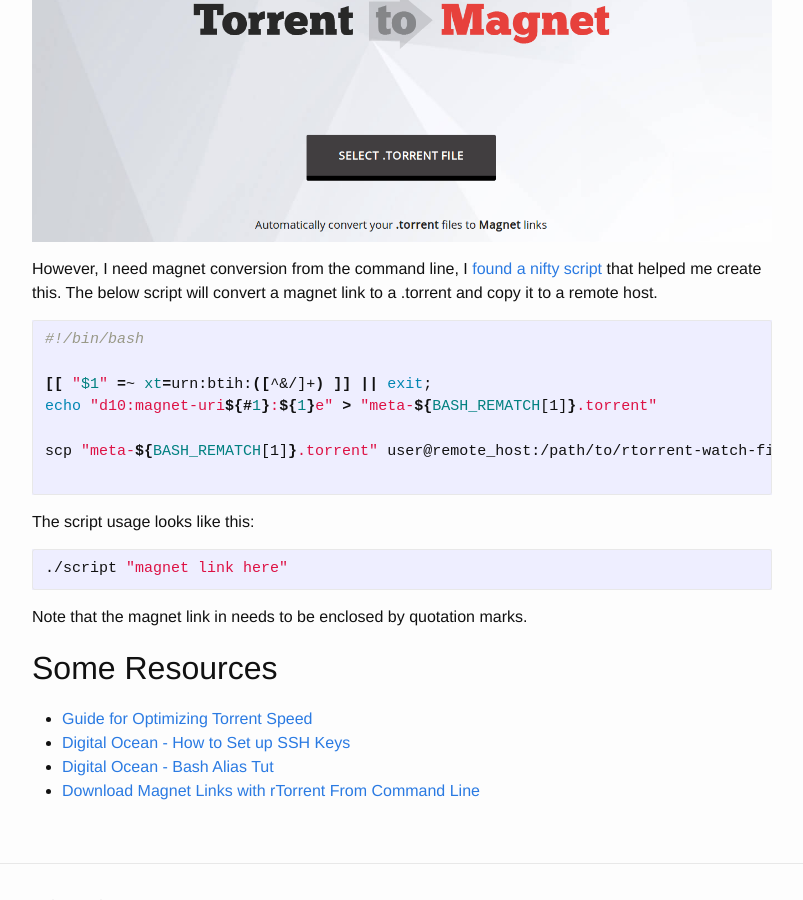
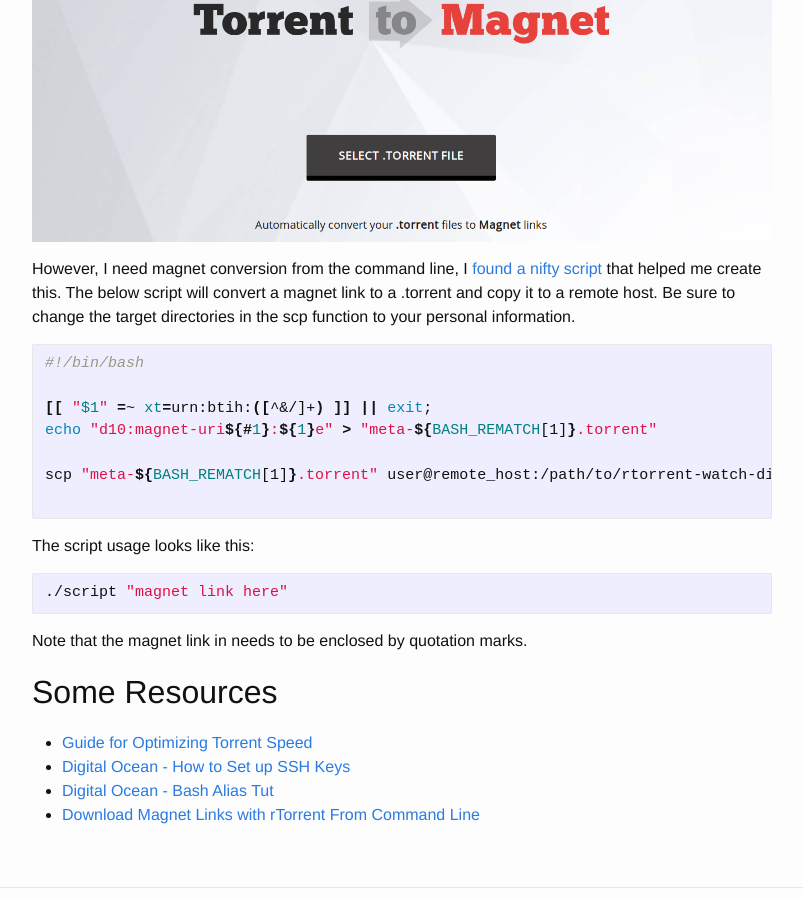
Before and after one commit to ahlim0m/tylernakamura.github.io, a Jekyll site: the page built from _posts/2016-05-03-configuring-my-seedbox.markdown, in a window 1280 px wide and 900 px high, scrolled down 2119 px. Shown: the whole window, without its empty margins (238-1041 px from the left). Built offline with Jekyll 4.4.1, drawn with Linux system fonts in a browser that asks for light colours.

````diff
--- a/_posts/2016-05-03-configuring-my-seedbox.markdown
+++ b/_posts/2016-05-03-configuring-my-seedbox.markdown
@@ -76,6 +76,7 @@
 
 However, I need magnet conversion from the command line, I [found a nifty script](http://snarvaez.com.ar/libertad/index.php/2013/05/10/download-magnet-links-with-rtorrent-from-command-line/) that helped me create this.
 The below script will convert a magnet link to a .torrent and copy it to a remote host.
+Be sure to change the target directories in the scp function to your personal information.
 
 ```bash
 #!/bin/bash
@@ -83,7 +84,7 @@
 [[ "$1" =~ xt=urn:btih:([^&/]+) ]] || exit;
 echo "d10:magnet-uri${#1}:${1}e" > "meta-${BASH_REMATCH[1]}.torrent"
 
-scp "meta-${BASH_REMATCH[1]}.torrent" user@remote_host:/path/to/rtorrent-watch-file
+scp "meta-${BASH_REMATCH[1]}.torrent" user@remote_host:/path/to/rtorrent-watch-directory
 
 ```
 
````
Also changed, not shown: _posts/2016-05-13-favorite-software-tools.markdown (added, +13 -0 lines).
